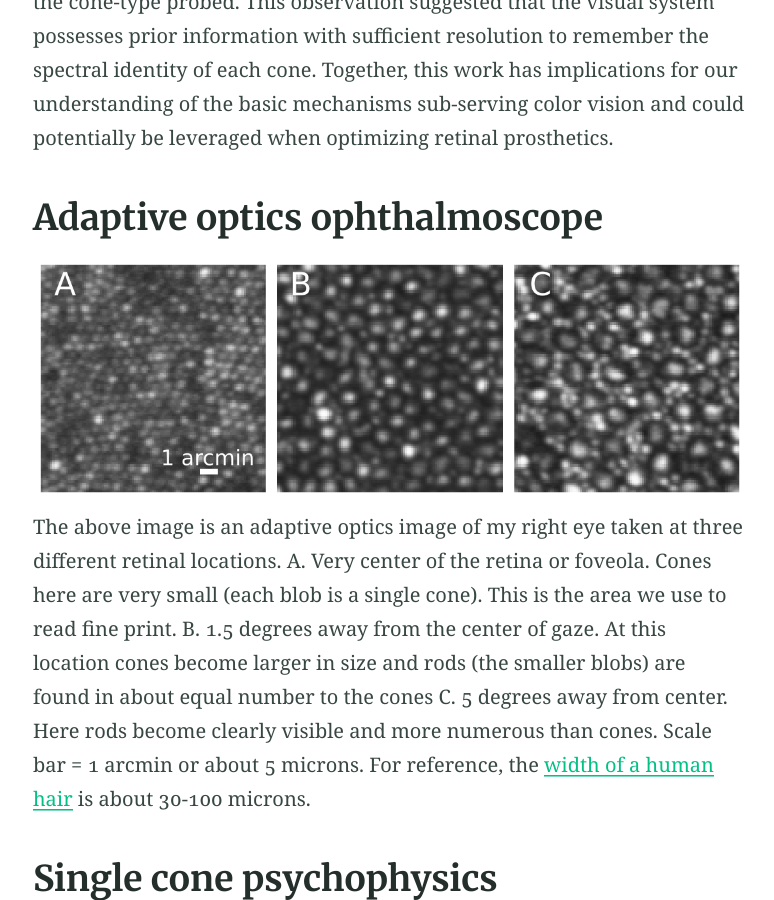
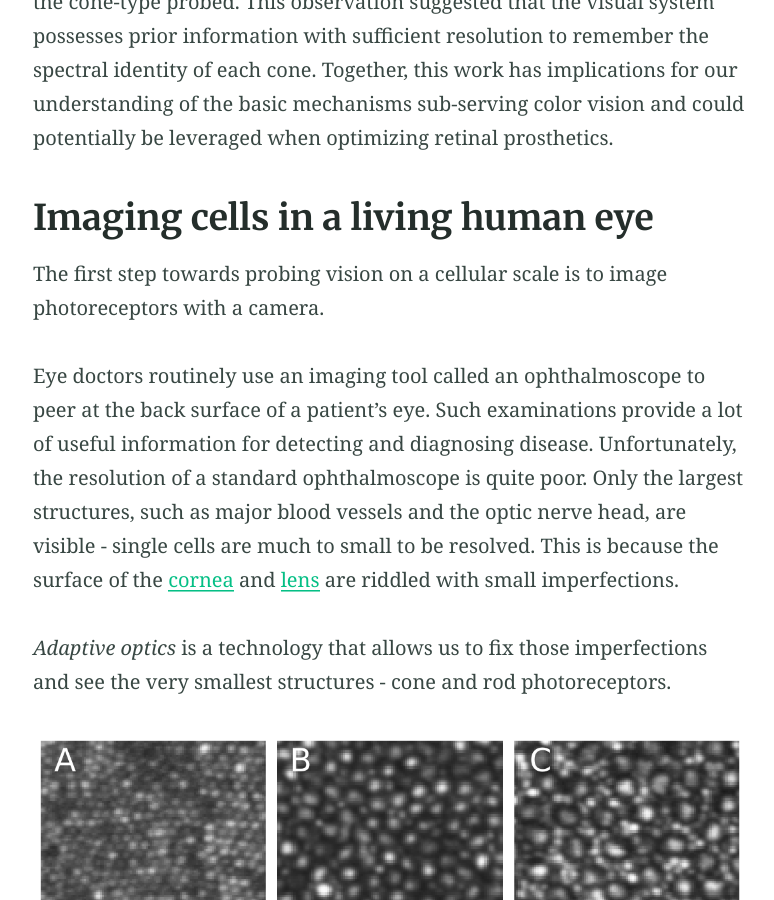
Before and after one commit to bps10/bps10.github.com, a Jekyll site: the page built from research.md, in a window 1280 px wide and 900 px high, scrolled down 1699 px. Shown: the whole window, without its empty margins (250-1024 px from the left). Built offline with Jekyll 4.4.1, drawn with Linux system fonts in a browser that asks for light colours; our own code applies the rules of GitHub Pages for plain Markdown files; some of the changed text lies outside the part shown.

Commit message:
update research page

```diff
--- a/_config.yml
+++ b/_config.yml
@@ -30,7 +30,7 @@ plugins:
 
 # 3. Gem settings
 #paginate: 2 # jekyll-paginate > items per page
-#paginate_path: blog/page:num # jekyll-paginate > blog page
+#paginate_path: notes/page:num # jekyll-paginate > blog page
 jekyll-mentions: https://twitter.com # jekyll-mentions > service used when @replying
 twitter:
   username: BrianPSchmidt # jekyll-seo-tag > Owners twitter username
@@ -53,7 +53,7 @@ timezone: America/Los_Angeles # Timezone for blog posts and alike
 collections:
   posts:
     title: Notes # Needed for Siteleaf
-    output: false
+    output: true
     description: "Research notes" # The post list page content
     feature_text: |
       Notes from the bench
@@ -98,8 +98,8 @@ navigation_header:
   Research: /research/
   Publications: /publications/
   Resources: /resources/
+  #Notes: /notes/
   About: /about/
-  #Notes: /notes/
   #Search: /search/
   #Fork Me: https://github.com/bps10/bps10.github.io
 
--- a/research.md
+++ b/research.md
@@ -22,12 +22,24 @@ My postdoctoral research investigates the neural mechanisms underlying elementar
 
 The motivation of this work is to understand how the visual system creates a meaningful sensory experience of the external world from the signals that are encoded by the cone mosaic. In our initial experiments, we mapped, for the first time, the spatial topography of color percepts at the level of the cone mosaic. Across trials, a single cone tended to yield a consistent color sensation. The greatest predictor of the color reported was the cone-type probed. This observation suggested that the visual system possesses prior information with sufficient resolution to remember the spectral identity of each cone. Together, this work has implications for our understanding of the basic mechanisms sub-serving color vision and could potentially be leveraged when optimizing retinal prosthetics.
 
-## Adaptive optics ophthalmoscope
+## Imaging cells in a living human eye
 
-![AO image](../assets/img/S20076R_IR_image_quality.png)
-The above image is an adaptive optics image of my right eye taken at three different retinal locations. A. Very center of the retina or foveola. Cones here are very small (each blob is a single cone). This is the area we use to read fine print. B. 1.5 degrees away from the center of gaze. At this location cones become larger in size and rods (the smaller blobs) are found in about equal number to the cones C. 5 degrees away from center. Here rods become clearly visible and more numerous than cones. Scale bar = 1 arcmin or about 5 microns. For reference, the [width of a human hair](https://en.wikipedia.org/wiki/Hair%27s_breadth) is about 30-100 microns.
+
+The first step towards probing vision on a cellular scale is to image photoreceptors with a camera.
+
+Eye doctors routinely use an imaging tool called an ophthalmoscope to peer at the back surface of a patient's eye. Such examinations provide a lot of useful information for detecting and diagnosing disease. Unfortunately, the resolution of a standard ophthalmoscope is quite poor. Only the largest structures, such as major blood vessels and the optic nerve head, are visible - single cells are much to small to be resolved. This is because the surface of the [cornea](https://en.wikipedia.org/wiki/Cornea) and [lens](https://en.wikipedia.org/wiki/Lens_(anatomy)) are riddled with small imperfections.
+
+*Adaptive optics* is a technology that allows us to fix those imperfections and see the very smallest structures - cone and rod photoreceptors.
+
+![AO image](https://bps10.github.io/assets/img/S20076R_IR_image_quality.png)
+
+Above are a series of adaptive optics image taken of my right eye at three different retinal locations. The left image (**A**) was taken at the very center of my retina, the foveola. Cones here are very small (each blob is a single cone). This is the area used for reading fine print. The middle image (**B**) was 1.5 degrees away from the center of gaze. At this location cones become larger in size and rods (the smaller blobs) are found in about equal number to cones. The image to the right (**C**) was 5 degrees away from the foveola. Here rods become clearly visible and more numerous than cones. Scale bar = 1 arcmin or about 5 microns. For reference, the [width of a human hair](https://en.wikipedia.org/wiki/Hair%27s_breadth) ranges from 30-100 microns.
 
 ## Single cone psychophysics
+
+More about probing the limits of visual sensation shortly.
+
+Below is a video taken during an experimental session.
 
 <iframe src="https://drive.google.com/file/d/1op-CW3XK4kB0p4wsicoDiujeB5-wvKdY/preview" width="510" height="360"></iframe>
 
```
Also changed, not shown: 6 other files.
